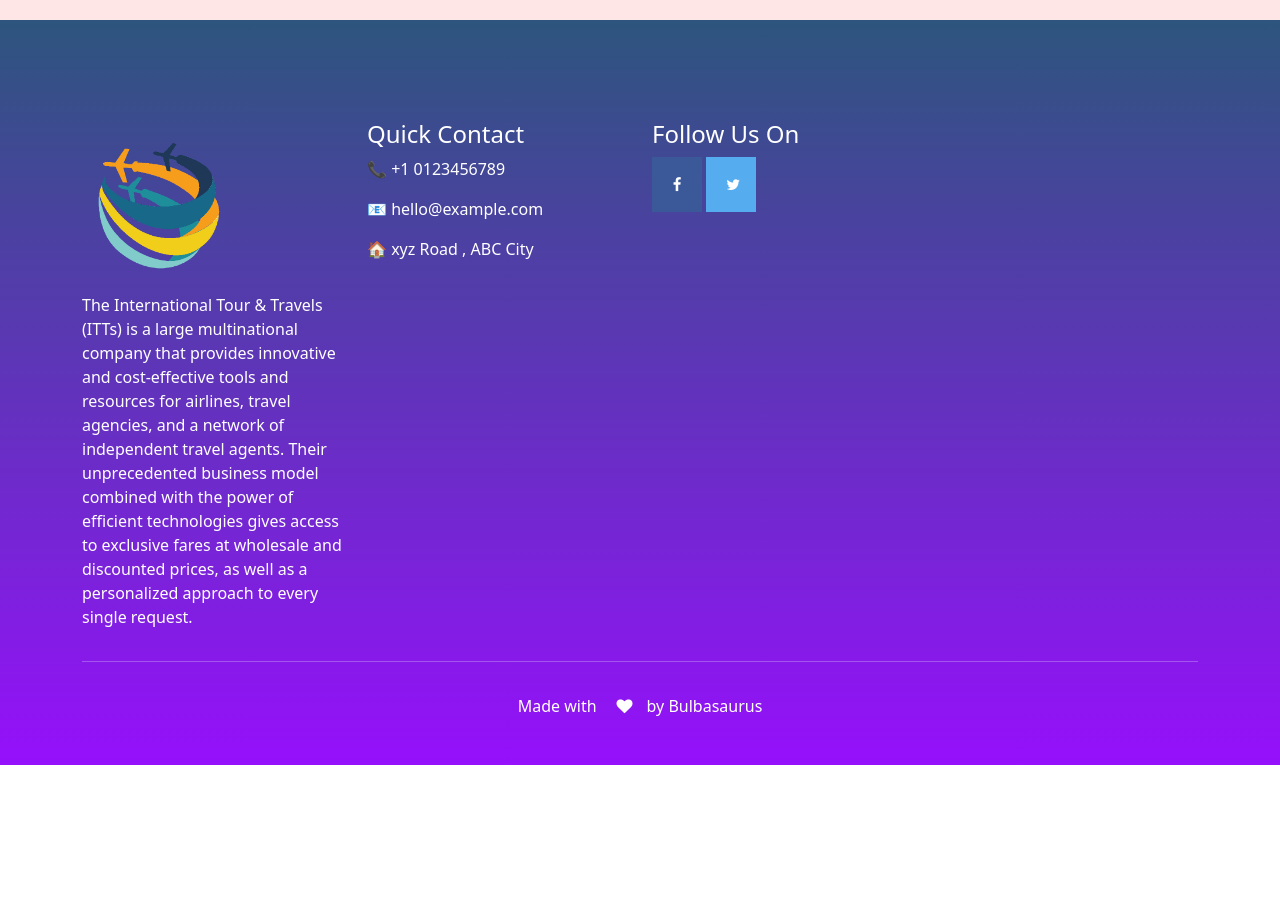
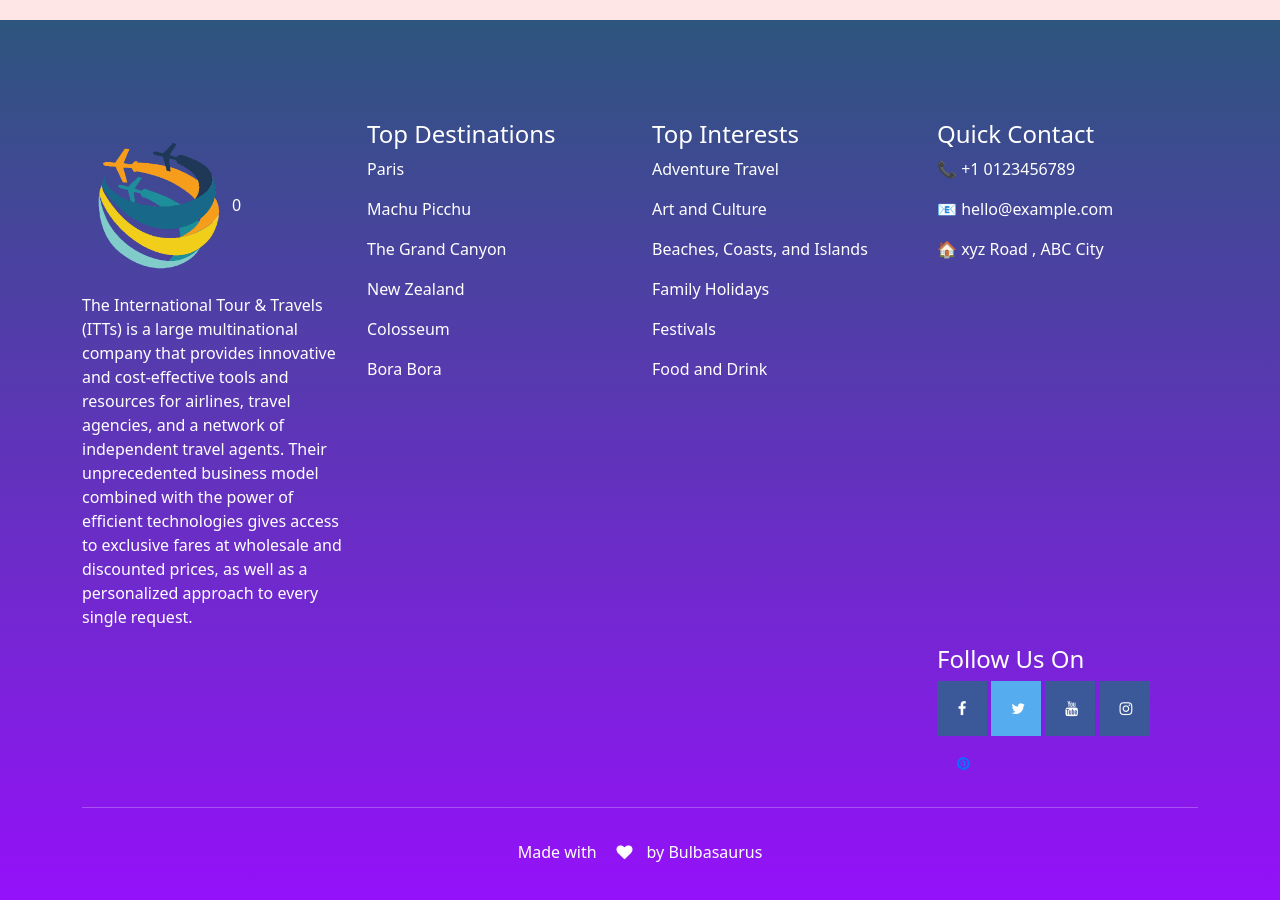
Before and after one commit to IshitaJain16108/Travel-Guide, a plain HTML site: page index.html in a window 1280 px wide. Shown: the part 5440-6340 px from the top of the page. Before the commit the page ends 6205 px from the top, so only its background shows below. Drawn offline with nearby package versions, Linux system fonts and the light colour scheme.

Commit message:
Update index.html

```diff
--- a/index.html
+++ b/index.html
@@ -348,8 +348,26 @@
     <div class="container">
       <div class="row">
         <div class="col-md-3">
-          <img src="images/logo.png" class="footer-logo" >
+          <img src="images/logo.png" class="footer-logo" >0
           <p>The International Tour & Travels (ITTs) is a large multinational company that provides innovative and cost-effective tools and resources for airlines, travel agencies, and a network of independent travel agents. Their unprecedented business model combined with the power of efficient technologies gives access to exclusive fares at wholesale and discounted prices, as well as a personalized approach to every single request.</p>
+        </div>
+        <div class="col-md-3">
+          <h4>Top Destinations</h4>
+          <p>Paris</p>
+          <p>Machu Picchu</p>
+          <p>The Grand Canyon</p>
+          <p>New Zealand</p>
+          <p>Colosseum</p>
+          <p>Bora Bora</p>
+        </div>
+        <div class="col-md-3">
+          <h4>Top Interests</h4>
+          <p>Adventure Travel</p>
+          <p>Art and Culture</p>
+          <p>Beaches, Coasts, and Islands</p>
+          <p>Family Holidays</p>
+          <p>Festivals</p>
+          <p>Food and Drink</p>
         </div>
         <div class="col-md-3">
           <h4>Quick Contact</h4>
@@ -357,10 +375,16 @@
           <p>📧 hello@example.com</p>
           <p>🏠 xyz Road , ABC City</p>
         </div>
+        <div class="col-md-3"></div>
+        <div class="col-md-3"></div>
+        <div class="col-md-3"></div>
         <div class="col-md-3">
           <h4>Follow Us On</h4>
           <a href="#" class="fa fa-facebook"></a>
           <a href="#" class="fa fa-twitter"></a>
+          <a href="#" class="fa fa-youtube"></a>
+          <a href="#" class="fa fa-instagram"></a>
+          <a href="#" class="fa fa-pinterest"></a>
         </div>
       </div><hr>
       <p class="copyright">Made with<i class="fa fa-heart"></i>by Bulbasaurus</p>
```
